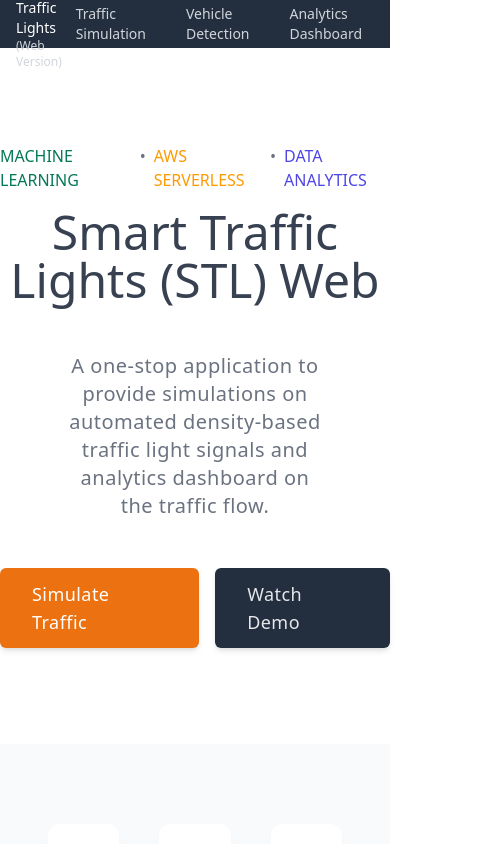
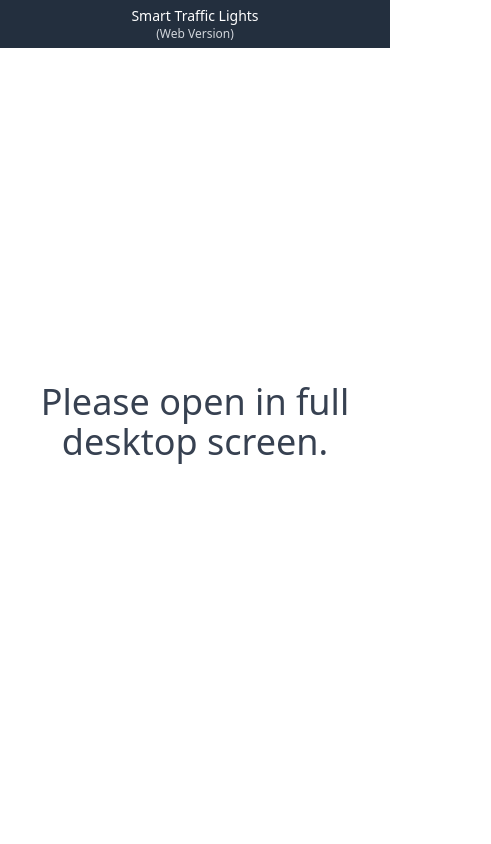
Before and after one commit to wulanmantiri/smart-traffic-web, a React (Create React App) app: page / in a window 390 px wide. Shown: the top 844 px of the page, 491 px wide, since content can reach past the window. Built offline with nearby package versions, Linux system fonts and the light colour scheme; no server answers.

Commit message:
Handle responsiveness

```diff
--- a/src/index.tsx
+++ b/src/index.tsx
@@ -6,7 +6,29 @@ import reportWebVitals from './reportWebVitals';
 
 import Routes from 'routes';
 
-ReactDOM.render(<Routes />, document.getElementById('root'));
+ReactDOM.render(
+  <>
+    <div className="flex xl:hidden">
+      <nav className="bg-squid fixed w-screen">
+        <div className="flex items-center justify-center h-12 px-4 sm:px-12">
+          <div className="flex flex-col items-center">
+            <p className="text-white text-sm">Smart Traffic Lights</p>
+            <p className="text-gray-300 text-xs">(Web Version)</p>
+          </div>
+        </div>
+      </nav>
+      <div className="flex flex-col justify-center items-center h-screen w-screen p-4">
+        <p className="text-4xl text-center text-gray-700 font-medium">
+          Please open in full desktop screen.
+        </p>
+      </div>
+    </div>
+    <div className="hidden xl:block">
+      <Routes />
+    </div>
+  </>,
+  document.getElementById('root'),
+);
 
 // If you want to start measuring performance in your app, pass a function
 // to log results (for example: reportWebVitals(console.log))
```
